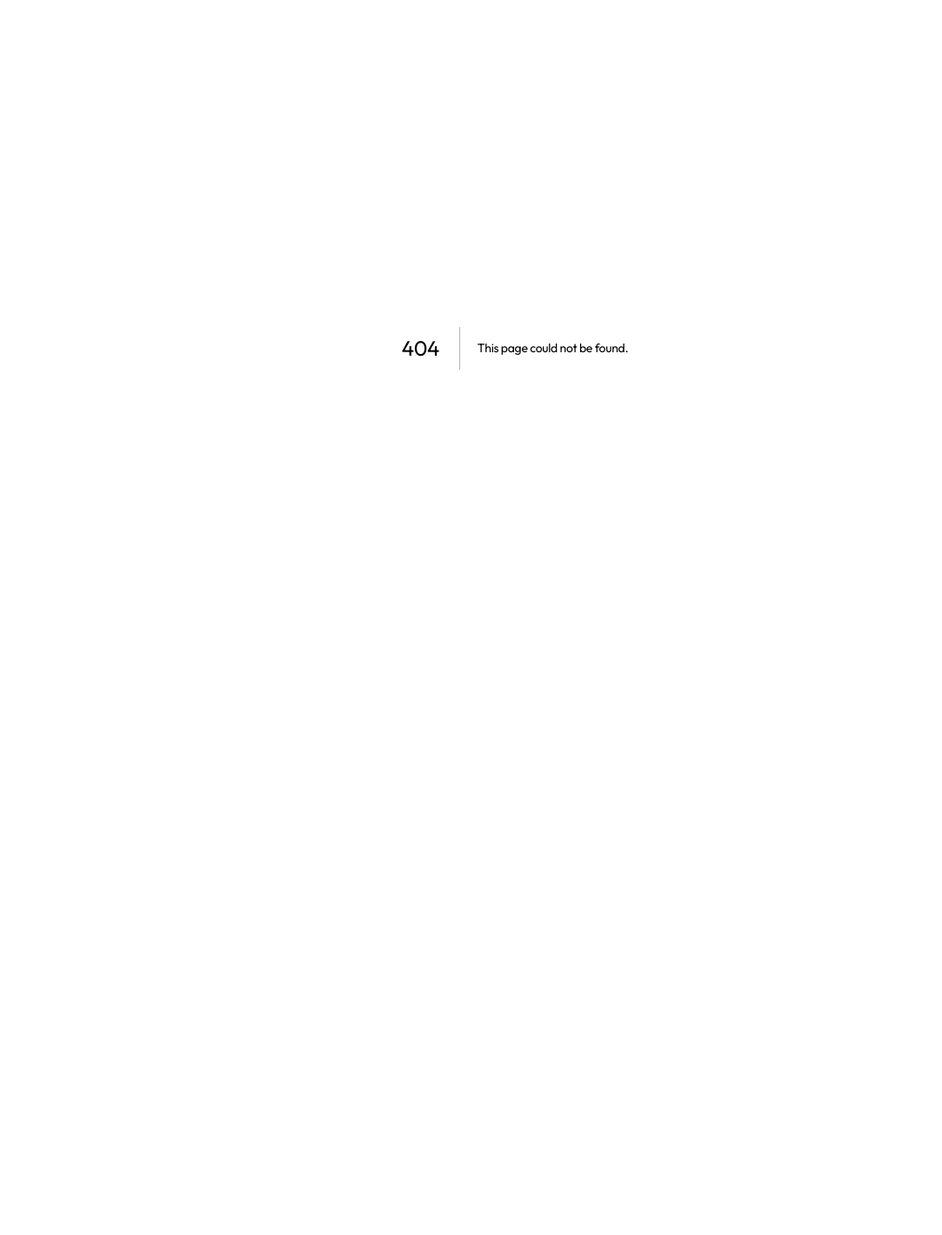
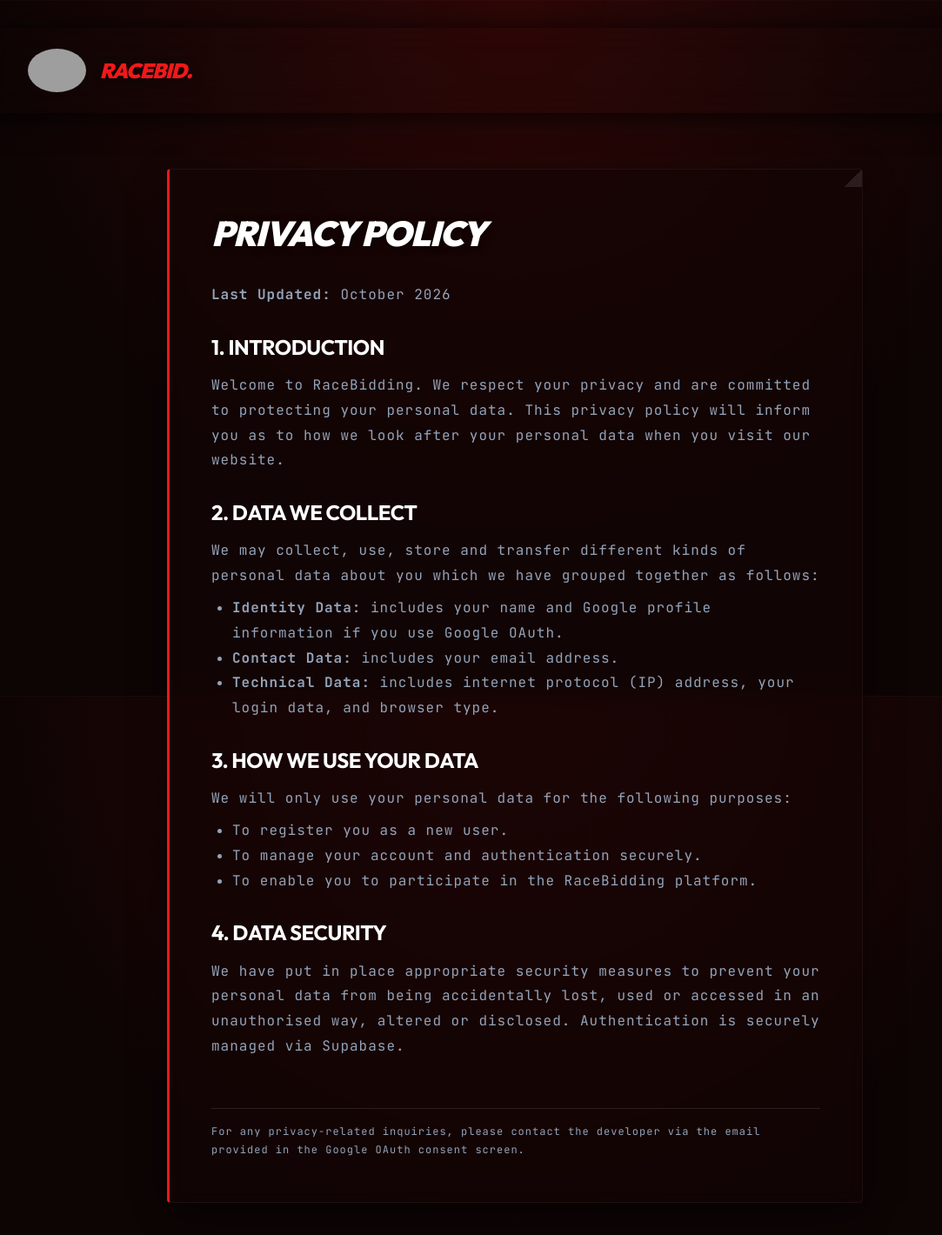
Before and after one commit to saurabh-mx/race-bidding, a Next.js app: page /privacy in a window 1280 px wide. Before the commit this address had no page. Shown: the top 1420 px of the page at 87% size, without its empty margins (48-1131 px from the left). Before the commit the page ends 800 px from the top, so only its background shows below. Built offline with nearby package versions, Linux system fonts and the light colour scheme; grey boxes are pictures that could not be loaded.

Commit message:
adding to privacy

```diff
--- /dev/null
+++ b/src/app/privacy/page.tsx
@@ -0,0 +1,61 @@
+'use client';
+import Link from 'next/link';
+
+export default function PrivacyPolicy() {
+  return (
+    <main style={{ minHeight: '100vh', display: 'flex', flexDirection: 'column', padding: '2rem' }}>
+      <header className="glass-header" style={{ borderBottom: 'none', background: 'transparent' }}>
+        <Link href="/" style={{ textDecoration: 'none' }}>
+           <div style={{ display: 'flex', alignItems: 'center', gap: '1rem' }}>
+             <img src="/logo.png" alt="Race Bidding" style={{ height: '50px', width: 'auto', borderRadius: '50%' }} />
+             <h1 className="title-gradient" style={{ fontSize: '1.5rem', color: '#f21818' }}>RACEBID.</h1>
+           </div>
+        </Link>
+      </header>
+
+      <div className="container" style={{ marginTop: '2rem', flex: 1 }}>
+        <div className="glass-panel animate-in" style={{ padding: '3rem', maxWidth: '800px', margin: '0 auto' }}>
+          <h1 className="title-gradient" style={{ fontSize: '2.5rem', marginBottom: '2rem' }}>PRIVACY POLICY</h1>
+
+          <div className="text-mono" style={{ color: 'var(--text-muted)', lineHeight: '1.8', display: 'flex', flexDirection: 'column', gap: '1.5rem' }}>
+            <p><strong>Last Updated:</strong> October 2026</p>
+
+            <section>
+              <h2 style={{ color: '#fff', marginBottom: '0.5rem' }}>1. INTRODUCTION</h2>
+              <p>Welcome to RaceBidding. We respect your privacy and are committed to protecting your personal data. This privacy policy will inform you as to how we look after your personal data when you visit our website.</p>
+            </section>
+
+            <section>
+              <h2 style={{ color: '#fff', marginBottom: '0.5rem' }}>2. DATA WE COLLECT</h2>
+              <p>We may collect, use, store and transfer different kinds of personal data about you which we have grouped together as follows:</p>
+              <ul style={{ paddingLeft: '1.5rem', marginTop: '0.5rem' }}>
+                <li><strong>Identity Data:</strong> includes your name and Google profile information if you use Google OAuth.</li>
+                <li><strong>Contact Data:</strong> includes your email address.</li>
+                <li><strong>Technical Data:</strong> includes internet protocol (IP) address, your login data, and browser type.</li>
+              </ul>
+            </section>
+
+            <section>
+              <h2 style={{ color: '#fff', marginBottom: '0.5rem' }}>3. HOW WE USE YOUR DATA</h2>
+              <p>We will only use your personal data for the following purposes:</p>
+              <ul style={{ paddingLeft: '1.5rem', marginTop: '0.5rem' }}>
+                <li>To register you as a new user.</li>
+                <li>To manage your account and authentication securely.</li>
+                <li>To enable you to participate in the RaceBidding platform.</li>
+              </ul>
+            </section>
+
+            <section>
+              <h2 style={{ color: '#fff', marginBottom: '0.5rem' }}>4. DATA SECURITY</h2>
+              <p>We have put in place appropriate security measures to prevent your personal data from being accidentally lost, used or accessed in an unauthorised way, altered or disclosed. Authentication is securely managed via Supabase.</p>
+            </section>
+
+            <p style={{ marginTop: '2rem', borderTop: '1px solid rgba(255,255,255,0.1)', paddingTop: '1rem', fontSize: '0.75rem' }}>
+              For any privacy-related inquiries, please contact the developer via the email provided in the Google OAuth consent screen.
+            </p>
+          </div>
+        </div>
+      </div>
+    </main>
+  );
+}
```
